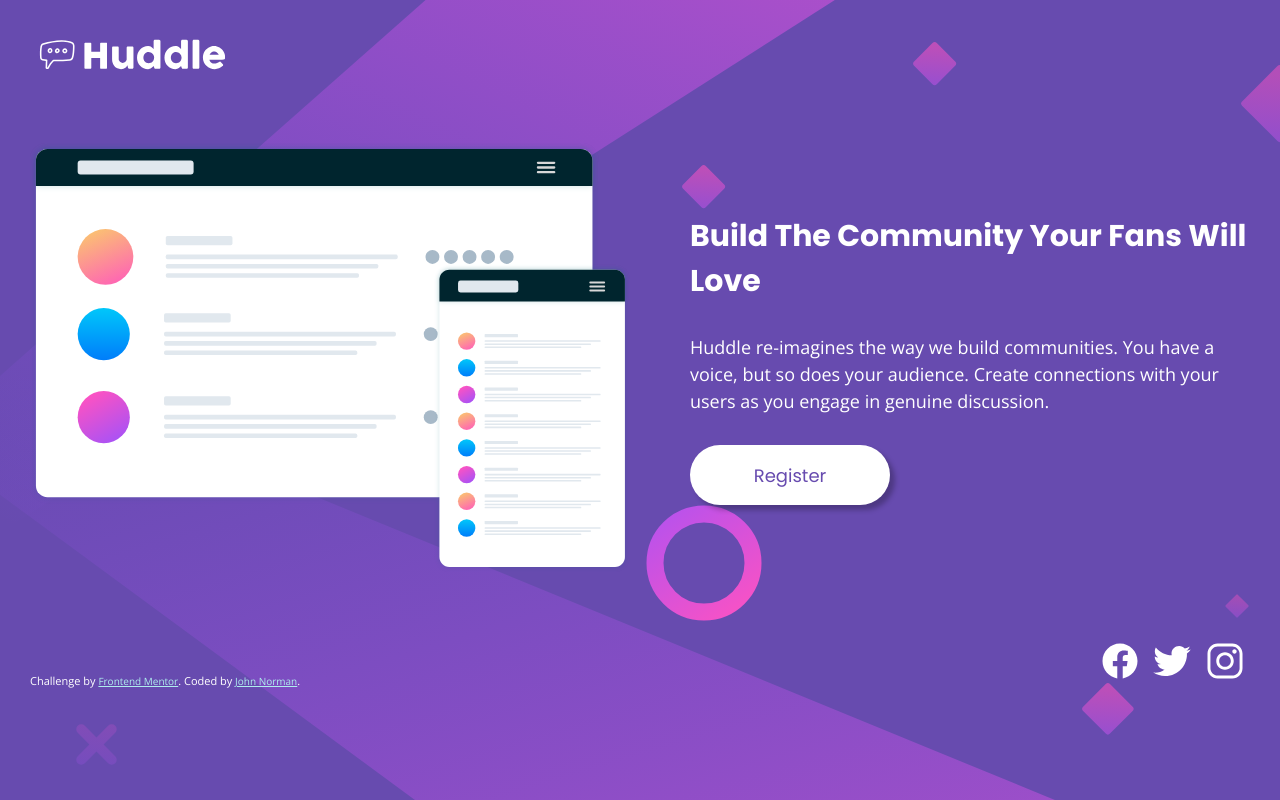
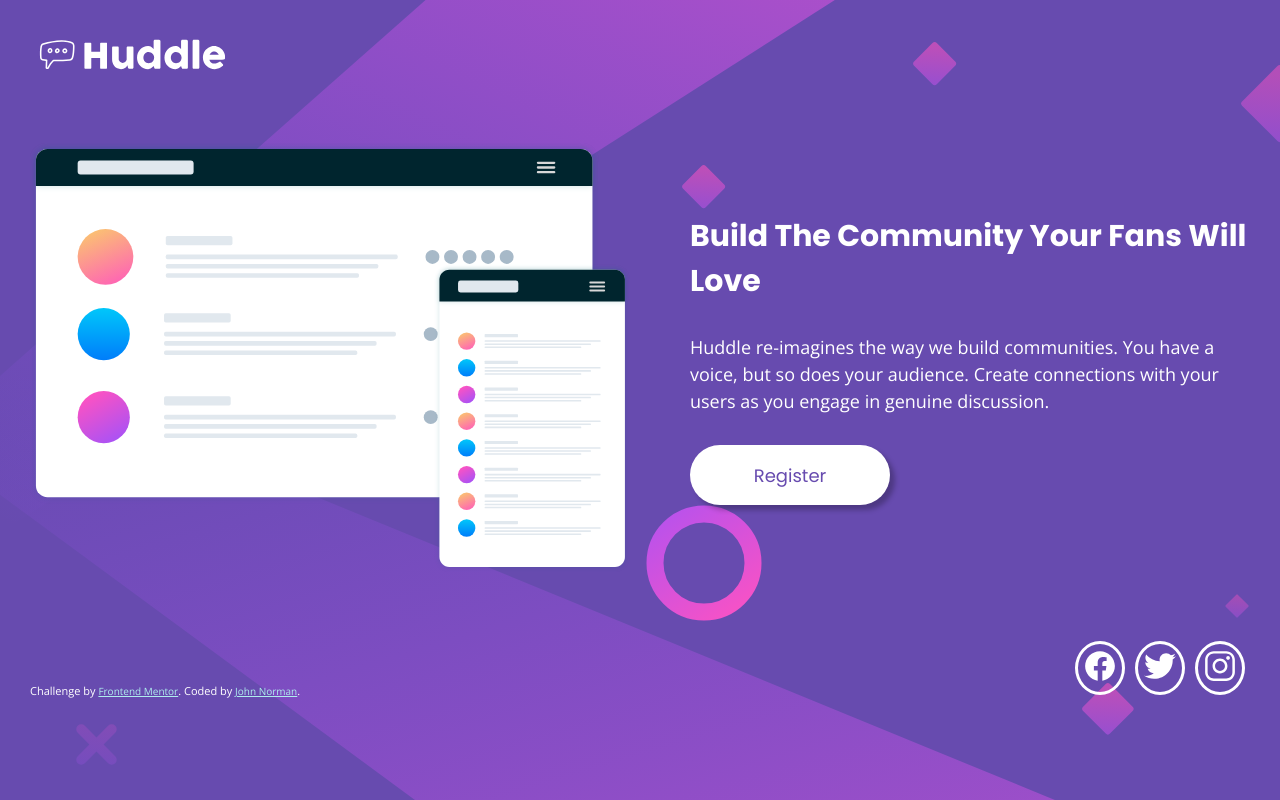
Before and after one commit to norman02/huddle-introduction, a plain HTML site: page index.html in a window 1280 px wide. Drawn offline with nearby package versions, Linux system fonts and the light colour scheme.

Commit message:
style social buttons

```diff
--- a/huddle.css
+++ b/huddle.css
@@ -80,9 +80,17 @@ footer {
     justify-content: space-between;
 }
 
+#contact {
+    display: flex;
+    flex-direction: row;
+}
+
 .social {
-    width: 4rem;
+    width: 5rem;
+    padding: .5rem;
     margin: 0.5rem;
+    border: white solid;
+    border-radius: 50%;
 }
 
 .attribution {
--- a/index.html
+++ b/index.html
@@ -40,9 +40,16 @@
   <footer>
 
     <div id="contact" class="content-container">
-      <img class="social" src="./images/logo-facebook.svg" alt="">
-      <img class="social" src="./images/logo-twitter.svg" alt="">
-      <img class="social" src="./images/logo-instagram.svg" alt="">
+      <div class="social">
+        <img src="./images/logo-facebook.svg" alt="">
+      </div>
+
+      <div class="social">
+        <img src="./images/logo-twitter.svg" alt="">
+      </div>
+      <div class="social">
+        <img src="./images/logo-instagram.svg" alt="">
+      </div>
     </div>
     <div class="content-container">
       <p class="attribution">
```
